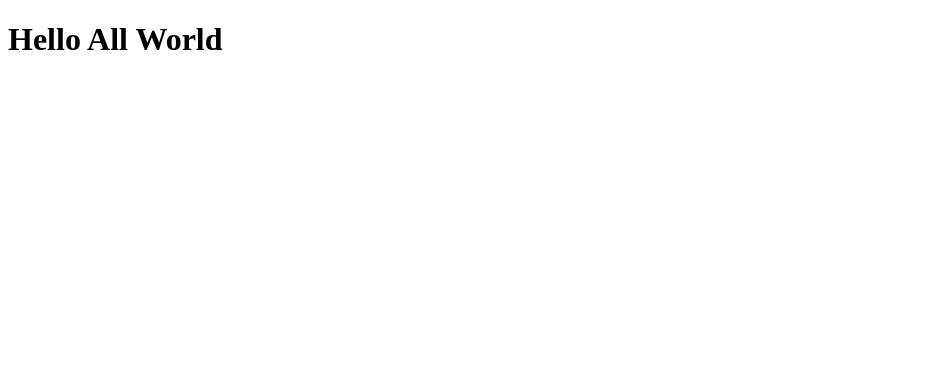
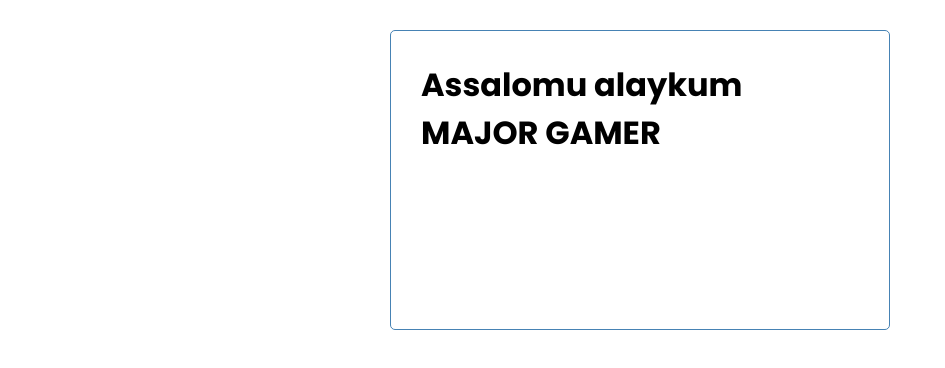
Before and after one commit to majoruzb/vuejs-task-project, a Vue app: page / in a window 1280 px wide. Shown: the top 368 px of the page, without its empty margins (0-945 px from the left). Built offline with nearby package versions, Linux system fonts and the light colour scheme.

Commit message:
button va header componentatalr qoshildi

```diff
--- a/src/App.vue
+++ b/src/App.vue
@@ -1,15 +1,61 @@
 <template>
-  <h1>Hello All World</h1>
+<div class="container">
+  <Header title="Assalomu alaykum MAJOR GAMER"/>
+</div>
+
 </template>
 
 <script>
+import Header from './components/Header.vue'
 
 export default {
   name: 'App',
-
-}
+  components: {
+    Header
+  }
+};
 </script>
 
 <style>
-
+  @import url('https://fonts.googleapis.com/css2?family=Poppins:ital,wght@0,600;0,700;1,400;1,500&display=swap');
+* {
+  box-sizing: border-box;
+  padding: 0;
+  margin: 0;
+}
+body {
+  font-family: "Poppins", sans-serif;
+}
+.container {
+  max-width: 500px;
+  margin: 30px auto;
+  overflow: auto;
+  min-height: 300px;
+  border: 1px solid steelblue;
+  padding: 30px;
+  border-radius: 5px;
+}
+.btn {
+  display: inline-block;
+  background: #000;
+  color: #fff;
+  border: none;
+  padding: 10px 20px;
+  margin: 5px;
+  border-radius: 5px;
+  cursor: pointer;
+  text-decoration: none;
+  font-size: 15px;
+  font-family: inherit;
+}
+.btn:focus {
+  outline: none;
+}
+.btn:active {
+  transform: scale(0.98);
+}
+.btn-block {
+  display: block;
+  width: 100%;
+}
 </style>
--- /dev/null
+++ b/src/components/Header.vue
@@ -0,0 +1,24 @@
+<template>
+    <header>
+        <h1>{{title}}</h1>
+    </header>
+</template>
+
+<script>
+
+export default {
+    name: "Header",
+    props: {
+            title: String
+        }
+}
+</script>
+
+<style>
+    header{
+        display: flex;
+        justify-content: space-between;
+        align-items: center;
+        margin-bottom: 20px;
+    }
+</style>
```
Also changed, not shown: src/components/Button.vue (added, +14 -0 lines).
